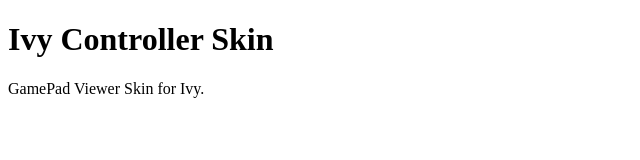
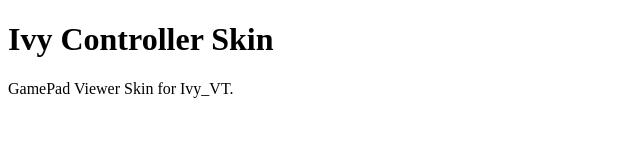
Before and after one commit to imblakeluna/ivycontroller, a plain HTML site: page index.html in a window 1280 px wide. Shown: the full height of the page, 0-640 px from the left. Drawn offline with Linux system fonts and the light colour scheme.

Commit message:
Update index.html

```diff
--- a/index.html
+++ b/index.html
@@ -2,6 +2,6 @@
 <html>
 <body>
 <h1>Ivy Controller Skin</h1>
-<p>GamePad Viewer Skin for Ivy.</p>
+<p>GamePad Viewer Skin for Ivy_VT.</p>
 </body>
 </html>
```
